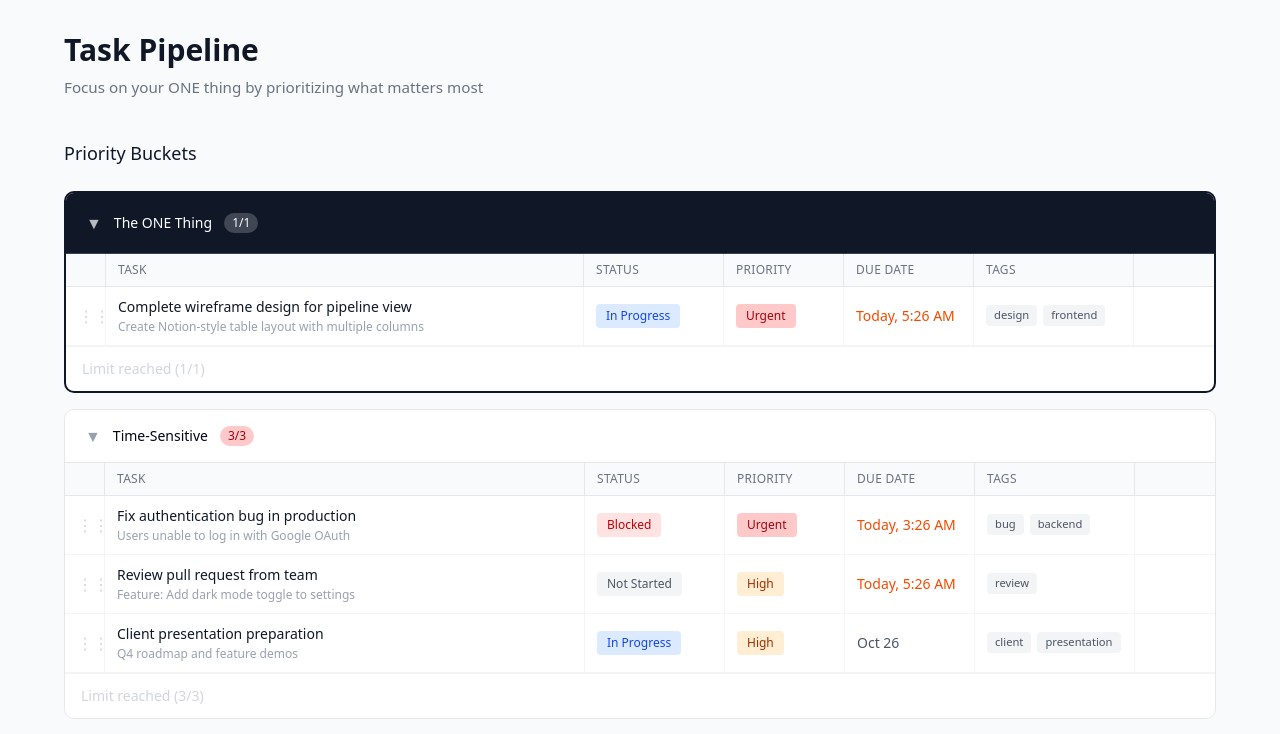
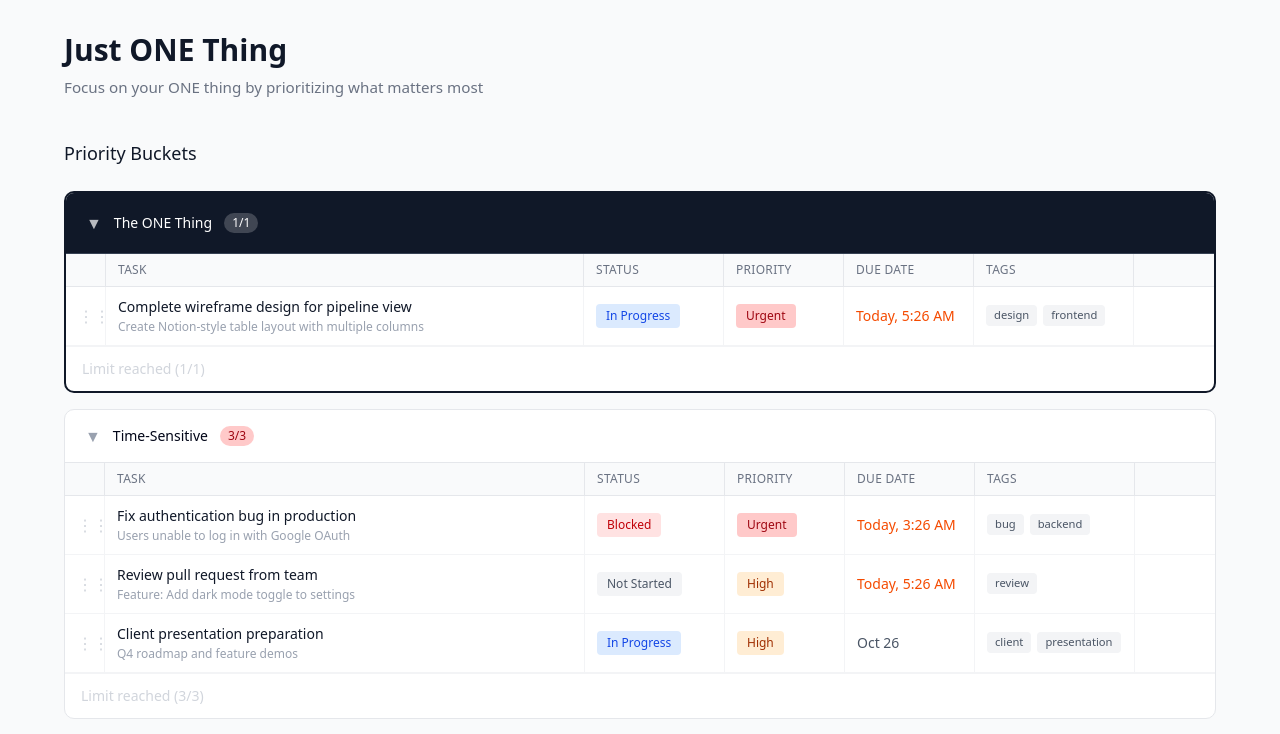
Before and after one commit to alx-zhu/one-task-manager, a React (Vite) app: page / in a window 1280 px wide. Shown: the top 734 px of the page. Built offline with nearby package versions, Linux system fonts and the light colour scheme.

Commit message:
fix(title): changing tab name to Just ONE Thing

```diff
--- a/index.html
+++ b/index.html
@@ -1,10 +1,10 @@
-<!doctype html>
+<!DOCTYPE html>
 <html lang="en">
   <head>
     <meta charset="UTF-8" />
     <link rel="icon" type="image/svg+xml" href="/vite.svg" />
     <meta name="viewport" content="width=device-width, initial-scale=1.0" />
-    <title>one-task-manager</title>
+    <title>Just ONE Thing</title>
   </head>
   <body>
     <div id="root"></div>
--- a/src/App.tsx
+++ b/src/App.tsx
@@ -184,7 +184,7 @@ function App() {
         {/* Header */}
         <header className="mb-10">
           <h1 className="text-3xl font-semibold text-gray-900 mb-2">
-            Task Pipeline
+            Just ONE Thing
           </h1>
           <p className="text-gray-500 text-[0.95rem]">
             Focus on your ONE thing by prioritizing what matters most
```
